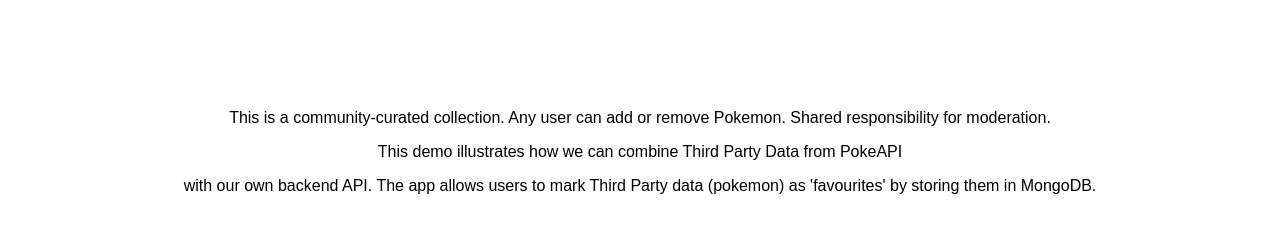
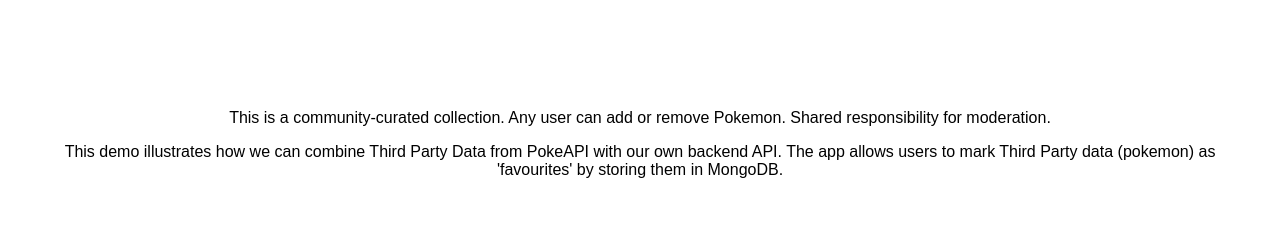
Before and after one commit to ixd-system-design/Favourite-Pokemon, a website with bundled scripts: page public/index.html in a window 1280 px wide. Shown: the part 134-366 px from the top of the page. Built offline with nearby package versions, Linux system fonts and the light colour scheme; no server answers; a small style sheet from the web is missing; files whose address does not match are found by name; a web font is replaced by a local one.

Commit message:
Fix HTML formatting in footer description for clarity

```diff
--- a/public/index.html
+++ b/public/index.html
@@ -52,9 +52,9 @@
     <p>This is a community-curated collection. Any user can add or remove Pokemon. Shared responsibility for moderation.
     </p>
 
-    <p>This demo illustrates how we can combine Third Party Data from <a href="https://pokeapi.co"></a>PokeAPI</p> with
-    our own backend API. The app allows users to mark Third Party data (pokemon) as 'favourites' by storing them in
-    MongoDB.
+    <p>This demo illustrates how we can combine Third Party Data from <a href="https://pokeapi.co"></a>PokeAPI with
+      our own backend API. The app allows users to mark Third Party data (pokemon) as 'favourites' by storing them in
+      MongoDB.</p>
 
   </footer>
   <script
```
